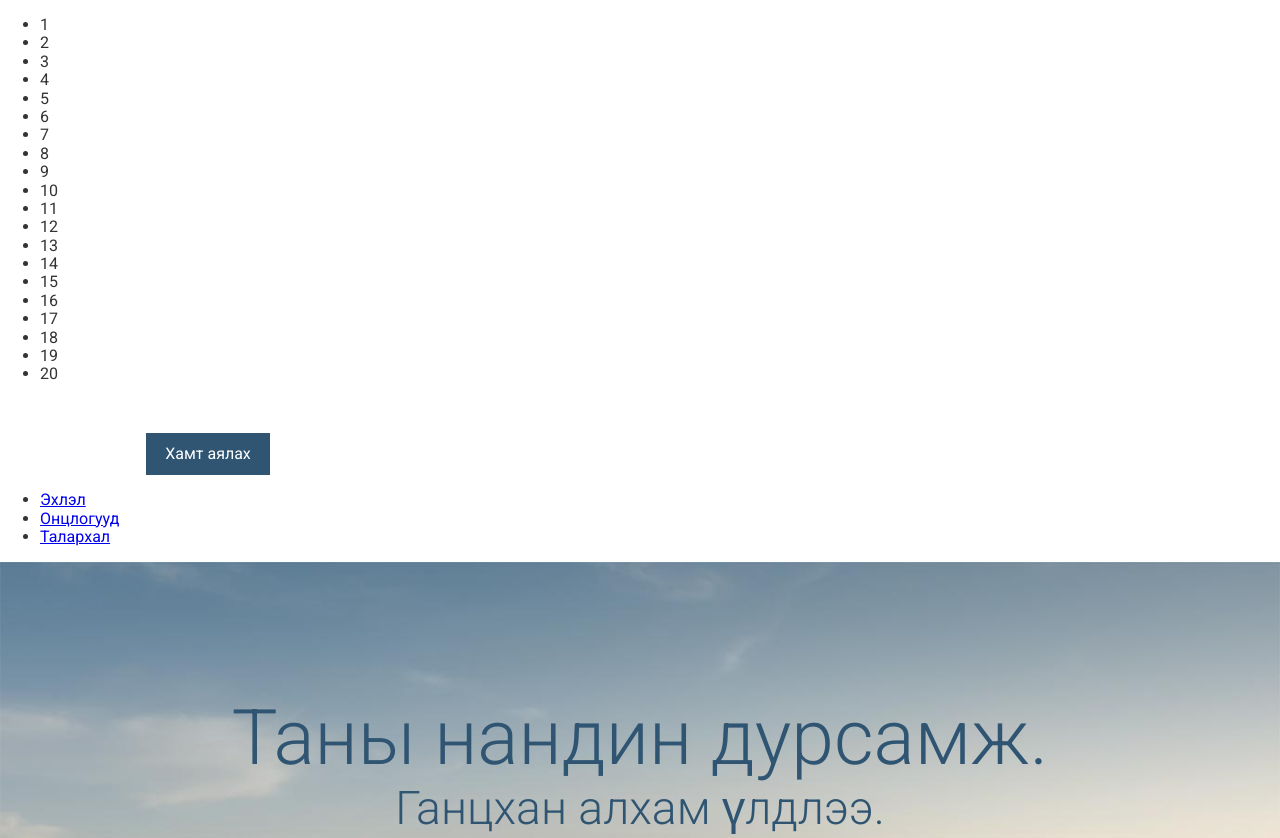
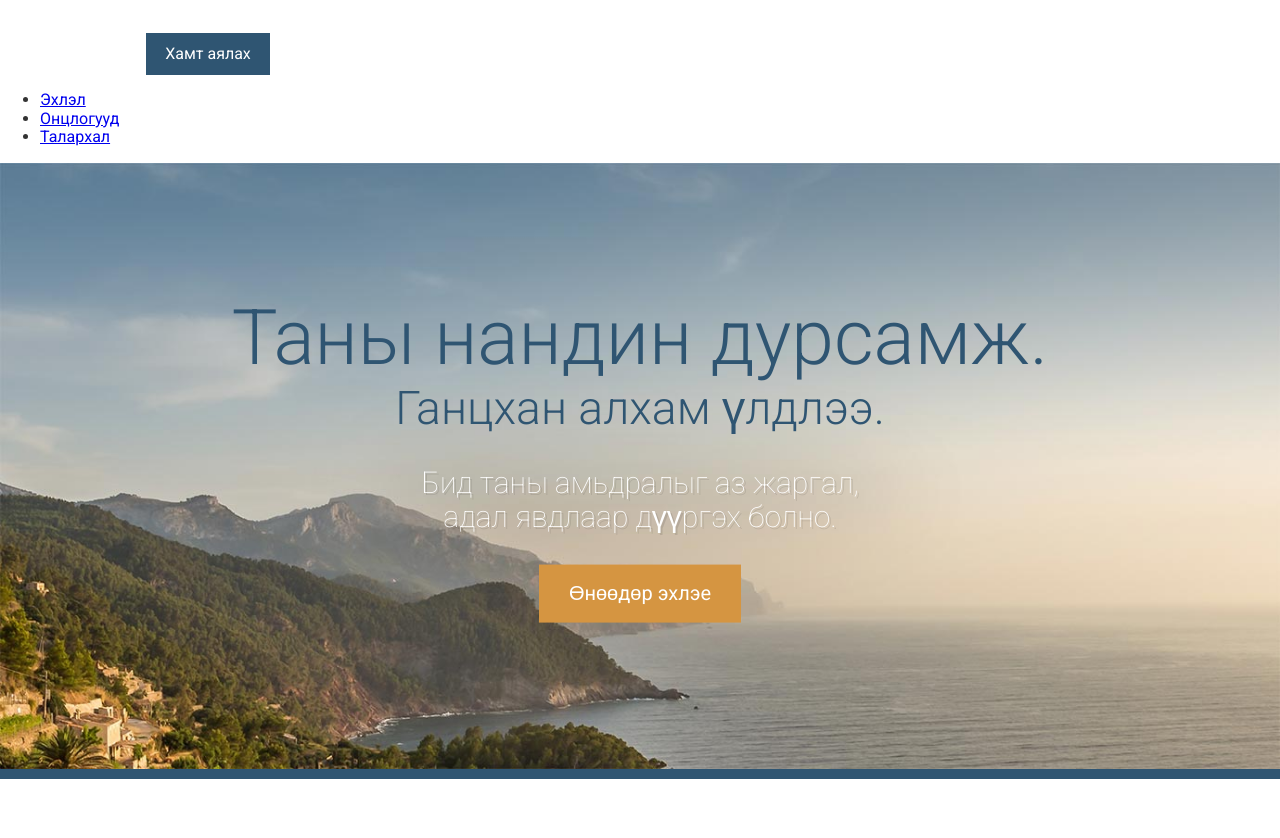
Before and after one commit to Yalalt/platinum-travel-site, a website: page app/index.html in a window 1280 px wide. Shown: the top 838 px of the page. Drawn offline with Linux system fonts and the light colour scheme.

Commit message:
count to delete

```diff
--- a/app/index.html
+++ b/app/index.html
@@ -18,28 +18,6 @@
     />
   </head>
   <body>
-    <ul>
-      <li>1</li>
-      <li>2</li>
-      <li>3</li>
-      <li>4</li>
-      <li>5</li>
-      <li>6</li>
-      <li>7</li>
-      <li>8</li>
-      <li>9</li>
-      <li>10</li>
-      <li>11</li>
-      <li>12</li>
-      <li>13</li>
-      <li>14</li>
-      <li>15</li>
-      <li>16</li>
-      <li>17</li>
-      <li>18</li>
-      <li>19</li>
-      <li>20</li>
-    </ul>
     <header>
       <img src="assets/images/icons/platinum_travel.svg" />
       <a href="#" class="btn">Хамт аялах</a>
```
